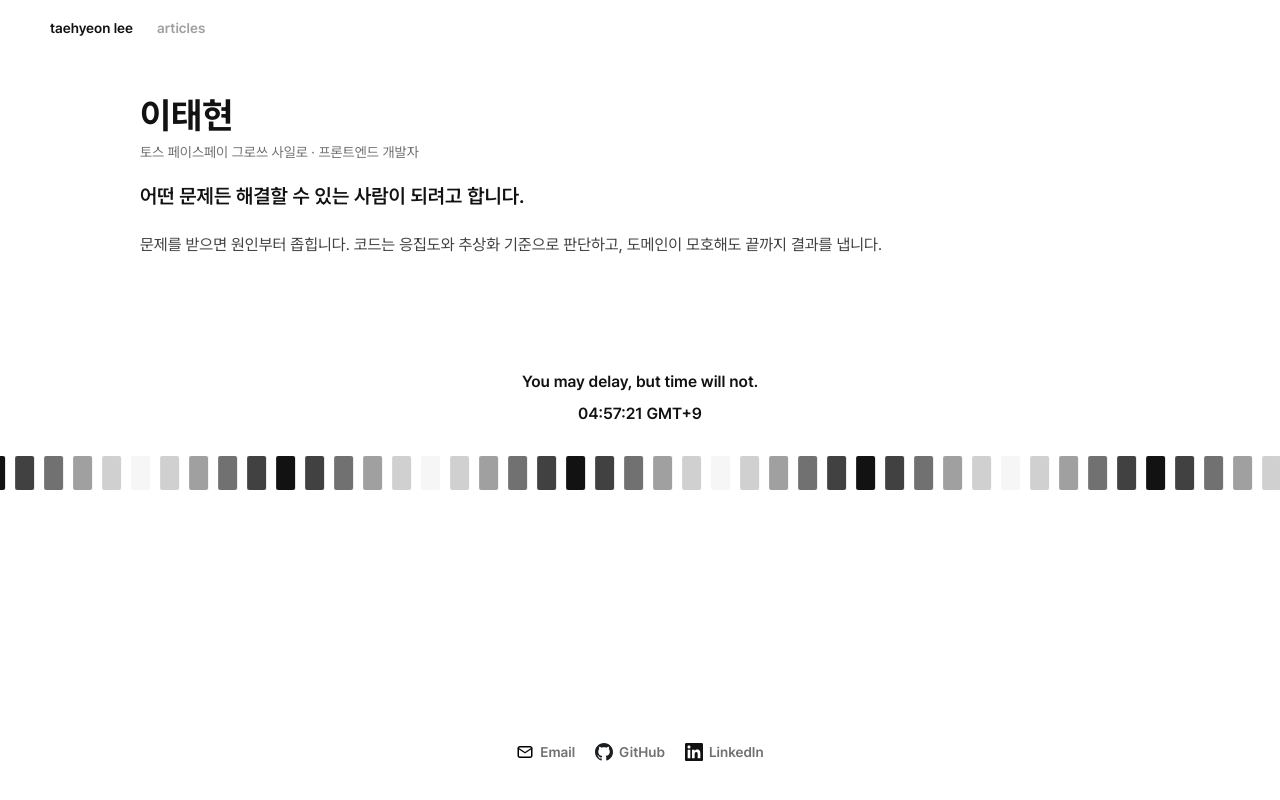
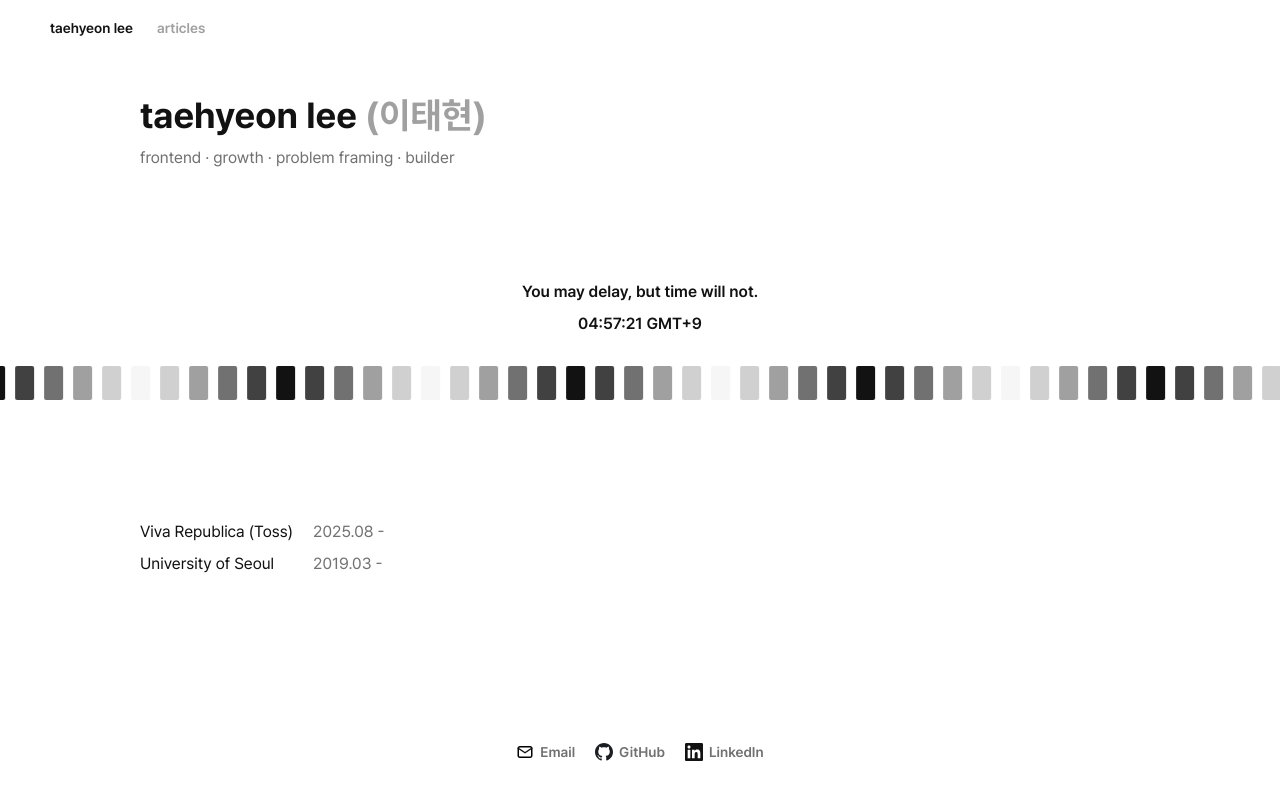
Before and after one commit to e-tae-hyeon/lth-blog, a Next.js app: page / in a window 1280 px wide. Built offline with nearby package versions, Linux system fonts and the light colour scheme.

Commit message:
feat: 추가 홈 소개 키워드·이력
- 상단을 이름 + 영문 키워드 4개로 정리하고 나머지 소개 문구 제거
- 하단에 Viva Republica (Toss)·University of Seoul 이력 추가

```diff
--- a/src/app/page.tsx
+++ b/src/app/page.tsx
@@ -1,3 +1,4 @@
+import Career from "@/features/home/modules/Career";
 import Clock from "@/features/home/modules/Clock";
 import Intro from "@/features/home/modules/Intro";
 import TimeFlow from "@/features/home/modules/TimeFlow";
@@ -14,6 +15,10 @@ function HomePage() {
         <Clock />
         <TimeFlow />
       </section>
+
+      <section className="page">
+        <Career />
+      </section>
     </div>
   );
 }
--- /dev/null
+++ b/src/features/home/modules/Career/index.tsx
@@ -0,0 +1,21 @@
+import React from "react";
+
+const RECORDS: { name: string; period: string }[] = [
+  { name: "Viva Republica (Toss)", period: "2025.08 -" },
+  { name: "University of Seoul", period: "2019.03 -" },
+];
+
+function Career() {
+  return (
+    <section className="grid grid-cols-[max-content_auto] gap-x-[20px] gap-y-[8px]">
+      {RECORDS.map(({ name, period }) => (
+        <React.Fragment key={name}>
+          <span className="b1">{name}</span>
+          <span className="b1 text-text60">{period}</span>
+        </React.Fragment>
+      ))}
+    </section>
+  );
+}
+
+export default Career;
--- a/src/features/home/modules/Intro/index.tsx
+++ b/src/features/home/modules/Intro/index.tsx
@@ -1,22 +1,16 @@
 import React from "react";
 import { NICKNAME } from "@/common/constant";
 
+const KEYWORDS = ["frontend", "growth", "problem framing", "builder"];
+
 function Intro() {
   return (
-    <section className="flex flex-col gap-[20px]">
-      <div className="flex flex-col gap-[6px]">
-        <h1 className="title">{NICKNAME}</h1>
-        <p className="b2 text-text60">
-          토스 페이스페이 그로쓰 사일로 · 프론트엔드 개발자
-        </p>
-      </div>
+    <section className="flex flex-col gap-[10px]">
+      <h1 className="title">
+        taehyeon lee <span className="text-text40">({NICKNAME})</span>
+      </h1>
 
-      <p className="h2">어떤 문제든 해결할 수 있는 사람이 되려고 합니다.</p>
-
-      <p className="b1 text-text80 leading-[1.9]">
-        문제를 받으면 원인부터 좁힙니다. 코드는 응집도와 추상화 기준으로
-        판단하고, 도메인이 모호해도 끝까지 결과를 냅니다.
-      </p>
+      <p className="b1 text-text60">{KEYWORDS.join(" · ")}</p>
     </section>
   );
 }
```
